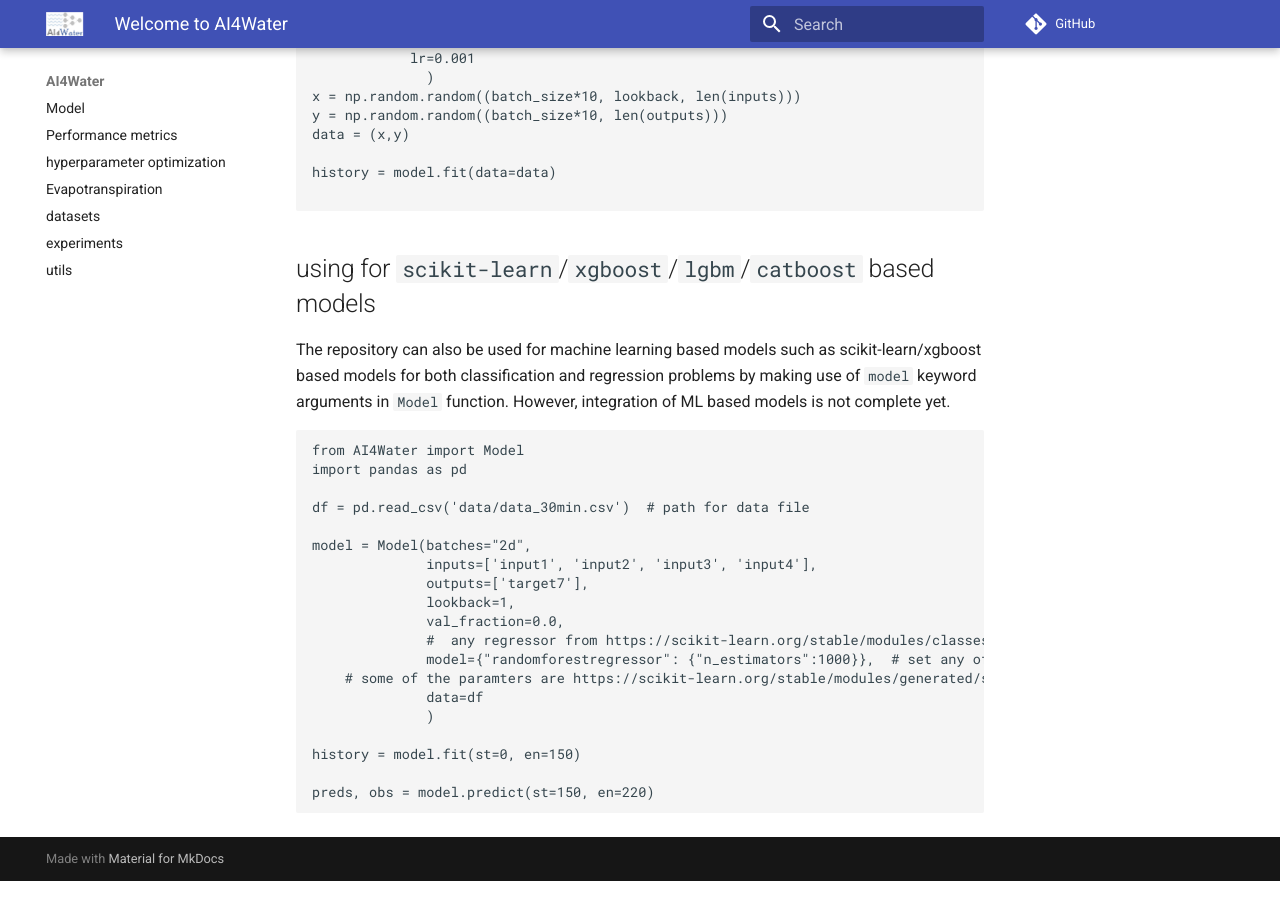
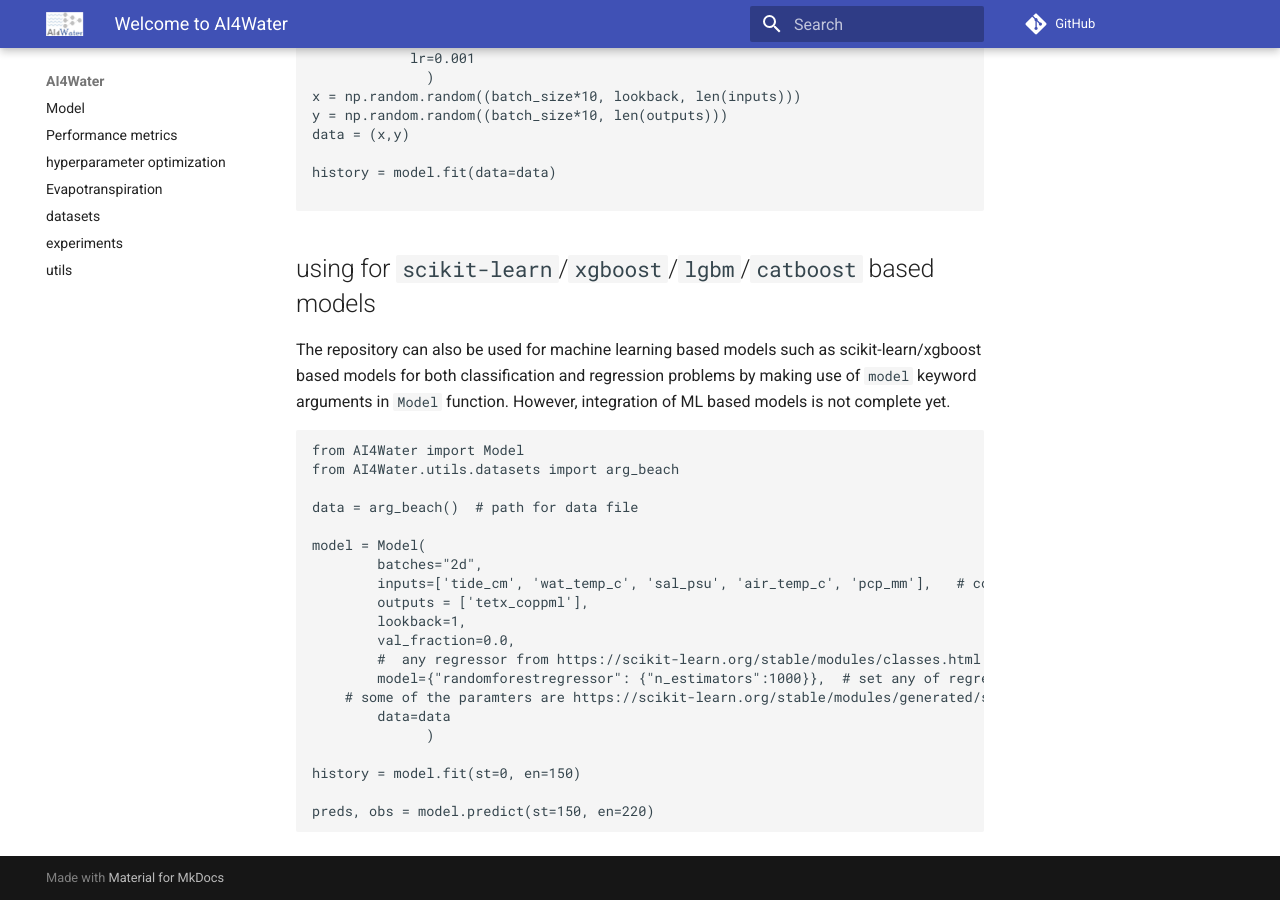
Before and after one commit to AtrCheema/AI4Water, an MkDocs documentation site: the page built from docs/index.md, in a window 1280 px wide and 900 px high, scrolled down 2493 px. Built offline with MkDocs 1.6.1 and Material for MkDocs 9.7.7, drawn with Linux system fonts in a browser that asks for light colours; comment, search, counter and statistics services are not loaded; old or Windows-style settings are respelled for this version of MkDocs; some of the changed text lies outside the part shown.

````diff
--- a/docs/index.md
+++ b/docs/index.md
@@ -55,13 +55,13 @@ Build a `Model` by providing all the arguments to initiate it.
 
 ```python
 from AI4Water import Model
-from AI4Water.data import load_30min
-data = load_30min()
+from AI4Water.utils.datasets import arg_beach
+data = arg_beach()
 model = Model(
         model = {'layers': {"LSTM": 64}},
         data = data,
-        inputs=['input1', 'input2', 'input3'],   # columns in csv file to be used as input
-        outputs = ['target5'],     # columns in csv file to be used as output
+        inputs=['tide_cm', 'wat_temp_c', 'sal_psu', 'air_temp_c', 'pcp_mm'],   # columns in csv file to be used as input
+        outputs = ['tetx_coppml'],     # columns in csv file to be used as output
         lookback = 12
 )
 ```
@@ -112,19 +112,20 @@ classification and regression problems by making use of `model` keyword argument
 However, integration of ML based models is not complete yet.
 ```python
 from AI4Water import Model
-import pandas as pd
+from AI4Water.utils.datasets import arg_beach
 
-df = pd.read_csv('data/data_30min.csv')  # path for data file
+data = arg_beach()  # path for data file
 
-model = Model(batches="2d",
-              inputs=['input1', 'input2', 'input3', 'input4'],
-              outputs=['target7'],
-              lookback=1,
-              val_fraction=0.0,
-              #  any regressor from https://scikit-learn.org/stable/modules/classes.html
-              model={"randomforestregressor": {"n_estimators":1000}},  # set any of regressor's parameters. e.g. for RandomForestRegressor above used,
+model = Model(
+        batches="2d",
+        inputs=['tide_cm', 'wat_temp_c', 'sal_psu', 'air_temp_c', 'pcp_mm'],   # columns in csv file to be used as input
+        outputs = ['tetx_coppml'],
+        lookback=1,
+        val_fraction=0.0,
+        #  any regressor from https://scikit-learn.org/stable/modules/classes.html
+        model={"randomforestregressor": {"n_estimators":1000}},  # set any of regressor's parameters. e.g. for RandomForestRegressor above used,
     # some of the paramters are https://scikit-learn.org/stable/modules/generated/sklearn.ensemble.RandomForestRegressor.html#sklearn.ensemble.RandomForestRegressor
-              data=df
+        data=data
               )
 
 history = model.fit(st=0, en=150)
````
Also changed, not shown: README.md (+15 -14 lines), 1 other file.
